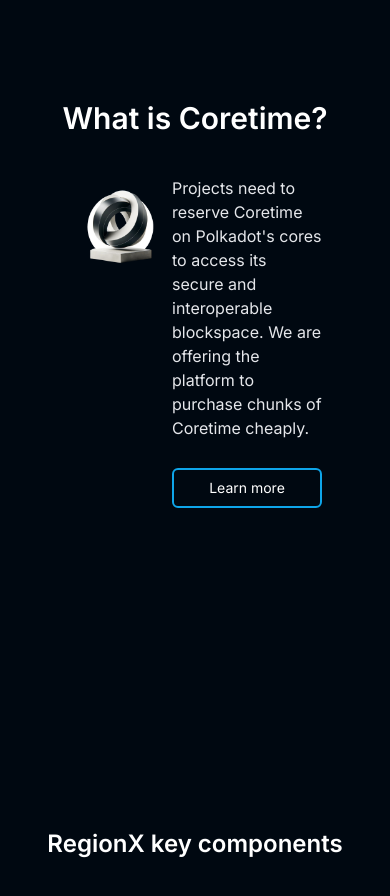
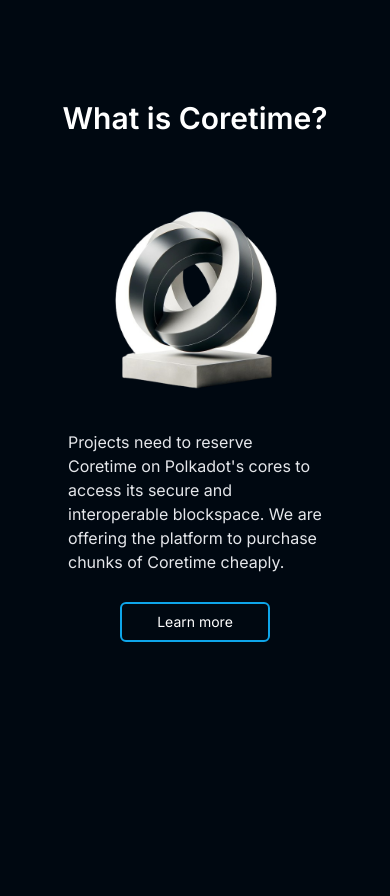
Before and after one commit to BoredApe8461/website, a Next.js app: page / in a window 390 px wide. Shown: the part 880-1776 px from the top of the page. Built offline with nearby package versions, Linux system fonts and the light colour scheme.

Commit message:
mobile fix

```diff
--- a/components/Coretime.tsx
+++ b/components/Coretime.tsx
@@ -6,7 +6,7 @@
             <div className='max-w-7xl mx-auto px-7 2xl:px-0'>
                 <h1 className='text-white text-3xl font-semibold text-center pt-20'>What is Coretime?</h1>
 
-                <div data-aos="fade-up" className="flex justify-between lg:flex-row bg-opacity-5 rounded-lg p-10 lg:p-20">
+                <div data-aos="fade-up" className="flex flex flex-col space-between lg:flex-row-reverse lg:flex-row bg-opacity-5 rounded-lg p-10 lg:p-20">
                     <div data-aos="fade-up" data-aos-duration="3000" className='w-full lg:w-[40%]'>
                         <img src="/core.png" alt="" className=' scale-75' />
                     </div>
@@ -15,7 +15,7 @@
                             Projects need to reserve Coretime on Polkadot's cores to access its secure and interoperable blockspace. We are offering the platform to purchase chunks of Coretime cheaply.
                         </p>
 
-                        <a href="https://wiki.polkadot.network/docs/polkadot-direction" target='_blank' className='mt-2'>
+                        <a href="https://wiki.polkadot.network/docs/polkadot-direction" className="text-center mt-2 flex md:justify-start justify-center" target='_blank'>
                             <button className='border-2 border-sky-500 hover:bg-sky-500 text-white transition duration-300  px-5 py-2 rounded-md w-[150px] text-sm'>
                                 Learn more
                             </button>
```
